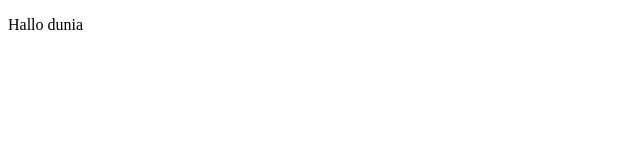
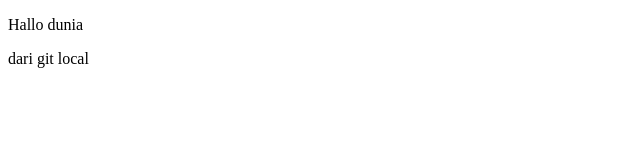
Before and after one commit to bens-saragih/belajar_remote, a plain HTML site: page index.html in a window 1280 px wide. Shown: the full height of the page, 0-640 px from the left. Drawn offline with Linux system fonts and the light colour scheme.

Commit message:
dari git local ini

```diff
--- a/index.html
+++ b/index.html
@@ -5,5 +5,6 @@
 </head>
 <body>
 <p>Hallo dunia</p>
+<p>dari git local</p>
 </body>
 </html>
```
